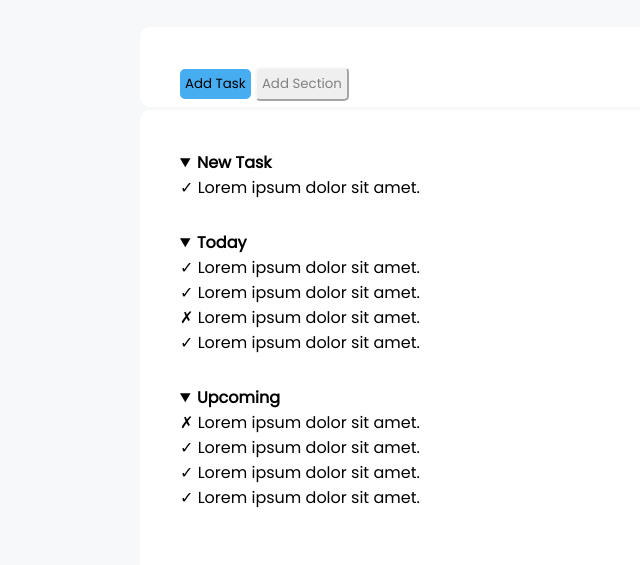
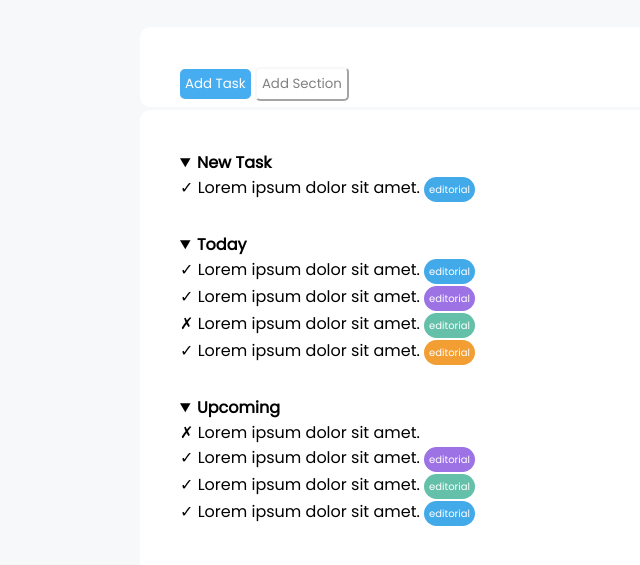
Before and after one commit to GretaFormica/html-css-toboolist, a plain HTML site: page index.html in a window 1280 px wide. Shown: the part 103-668 px from the top of the page, without its empty margins (0-640 px from the left). Drawn offline with Linux system fonts and the light colour scheme.

Commit message:
add details + fix

```diff
--- a/index.html
+++ b/index.html
@@ -9,23 +9,29 @@
     <link href="./style.css" rel="stylesheet">
 </head>
 <body>
+
+    <!-- inizio header -->
     <header>
         <img src="./img/Logo.png" alt="logo" id="logo">
         <h1 class="title">Toboolist</h1>
     </header>
+    <!-- fine header -->
 
+    <!-- inizio nav -->
     <nav class="container nav">
         <button value="Add task" class="add task">Add Task</button>
         <button value="Add section" class="add section">Add Section</button>
     </nav>
+    <!-- fine nav -->
 
+    <!-- inizio main -->
     <main class="container main">
 
         <div class="testo alto">
 
             <details open="false">
                 <summary><b>New Task</b></summary>
-                &check; Lorem ipsum dolor sit amet.
+                &check; Lorem ipsum dolor sit amet. <span class="editorial blue">editorial</span>
             </details>
 
         </div>
@@ -34,10 +40,13 @@
 
             <details open="false">
                 <summary><b>Today</b></summary>
-                &check; Lorem ipsum dolor sit amet. <br>
-                &check; Lorem ipsum dolor sit amet. <br>
-                &cross; Lorem ipsum dolor sit amet. <br>
-                &check; Lorem ipsum dolor sit amet.
+                &check; Lorem ipsum dolor sit amet. <span class="editorial blue">editorial</span>
+                <br>
+                &check; Lorem ipsum dolor sit amet. <span class="editorial purple">editorial</span>
+                <br>
+                &cross; Lorem ipsum dolor sit amet. <span class="editorial green">editorial</span>
+                <br>
+                &check; Lorem ipsum dolor sit amet. <span class="editorial orange">editorial</span>
             </details>
 
         </div>
@@ -46,20 +55,18 @@
 
             <details open="false">
                 <summary><b>Upcoming</b></summary>
-                &cross; Lorem ipsum dolor sit amet. <br>
-                &check; Lorem ipsum dolor sit amet. <br>
-                &check; Lorem ipsum dolor sit amet. <br>
-                &check; Lorem ipsum dolor sit amet.
+                &cross; Lorem ipsum dolor sit amet.
+                <br>
+                &check; Lorem ipsum dolor sit amet. <span class="editorial purple">editorial</span>
+                <br>
+                &check; Lorem ipsum dolor sit amet. <span class="editorial green">editorial</span>
+                <br>
+                &check; Lorem ipsum dolor sit amet. <span class="editorial blue">editorial</span>
             </details>
 
         </div>
 
-
     </main>
-
-    <footer>
-
-    </footer>
-
+    <!-- fine main -->
 </body>
 </html>
--- a/style.css
+++ b/style.css
@@ -49,12 +49,14 @@ header{
 }
 
 .add.task{
+    color: white;
     background-color: #47adf1;
     border: none;
 }
 
 .add.section{
     color: gray;
+    background-color: white;
     border-color: #f6f8f9;
 }
 
@@ -74,3 +76,26 @@ header{
 .testo.alto{
     margin-top: 0;
 }
+
+.editorial{
+    color: white;
+    font-size: 10px;
+    padding: 5px;
+    border-radius: 50px;
+}
+
+.editorial.blue{
+    background-color: #43aaea;
+}
+
+.editorial.purple{
+    background-color: #9c72e4;
+}
+
+.editorial.green{
+    background-color: #64c0a9;
+}
+
+.editorial.orange{
+    background-color: #f29e33
+}
```
